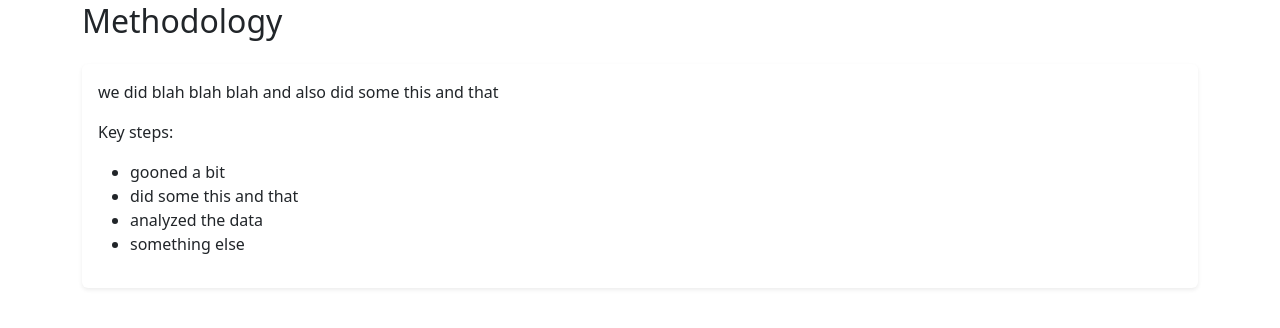
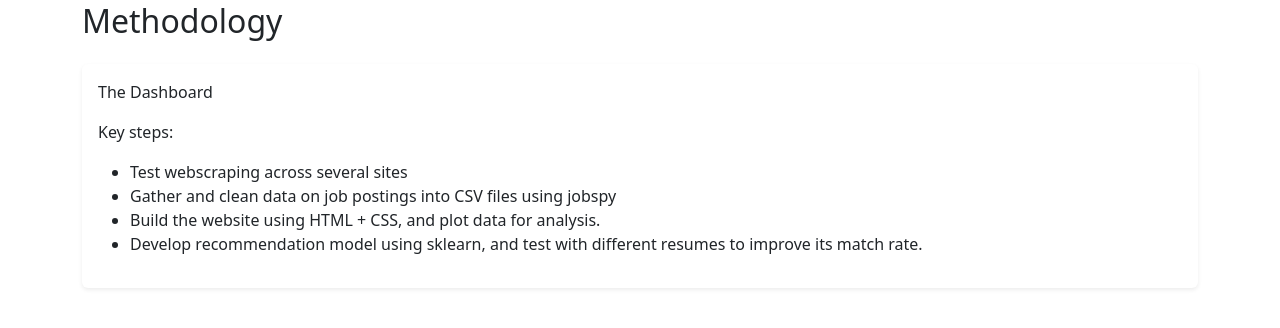
Before and after one commit to khfong26/Sta160-Group-Project, a Python web app: template src/website/templates/methodology.html in a window 1280 px wide. Shown: the part 206-534 px from the top of the page. Run offline with Jinja, Linux system fonts and the light colour scheme; the template is opened without the code that fills it, so the values that code supplies are empty; some libraries are stand-ins or nearby versions.

Commit message:
Updated methodology page
Cleaned up your weird comments and provided very basic summary of stages of our project

```diff
--- a/src/website/templates/methodology.html
+++ b/src/website/templates/methodology.html
@@ -5,13 +5,13 @@
 <h2 class="mb-4">Methodology</h2>
 
 <div class="bg-white shadow-sm p-3 rounded">
-    <p>we did blah blah blah and also did some this and that</p>
+    <p>The Dashboard</p>
     <p>Key steps:</p>
     <ul>
-      <li>gooned a bit</li>
-      <li>did some this and that</li>
-      <li>analyzed the data</li>
-      <li>something else</li>
+      <li>Test webscraping across several sites</li>
+      <li>Gather and clean data on job postings into CSV files using jobspy</li>
+      <li>Build the website using HTML + CSS, and plot data for analysis.</li>
+      <li>Develop recommendation model using sklearn, and test with different resumes to improve its match rate.</li>
     </ul>
 </div>
 {% endblock %}
```
